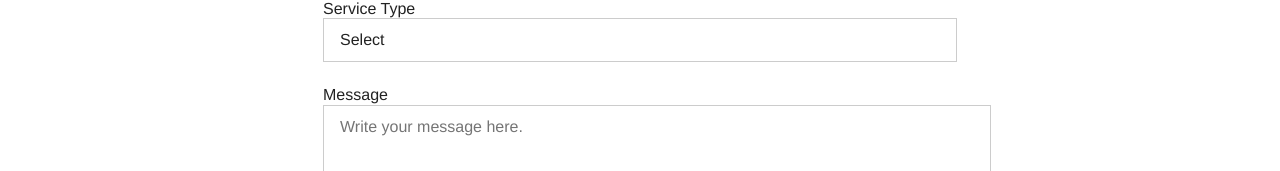
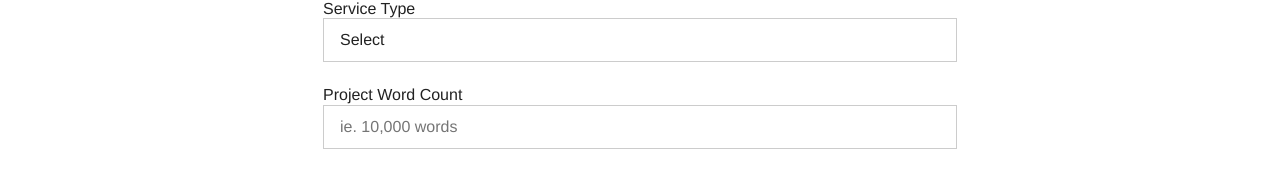
Before and after one commit to regine-tiu/becky_skillin, a website built with Parcel: page contact.html in a window 1280 px wide. Shown: the part 629-800 px from the top of the page. Built offline with nearby package versions, Linux system fonts and the light colour scheme; a web font is replaced by a local one.

Commit message:
updated contact form with project word count

```diff
--- a/contact.html
+++ b/contact.html
@@ -71,6 +71,8 @@
             <option value="Not Sure Yet">Not Sure Yet</option>
             <option value="Other">Other</option>
           </select>
+          <label for="project-word-count">Project Word Count</label>
+            <input type="text" name="project-word-count" id="word-count" placeholder="ie. 10,000 words">
           <label for="message">Message</label>
           <textarea rows="5" name="message" id="message" placeholder="Write your message here." required=""></textarea>
           <input type="hidden" name="_subject" id="email-subject" value="Contact Form Submission">
```
